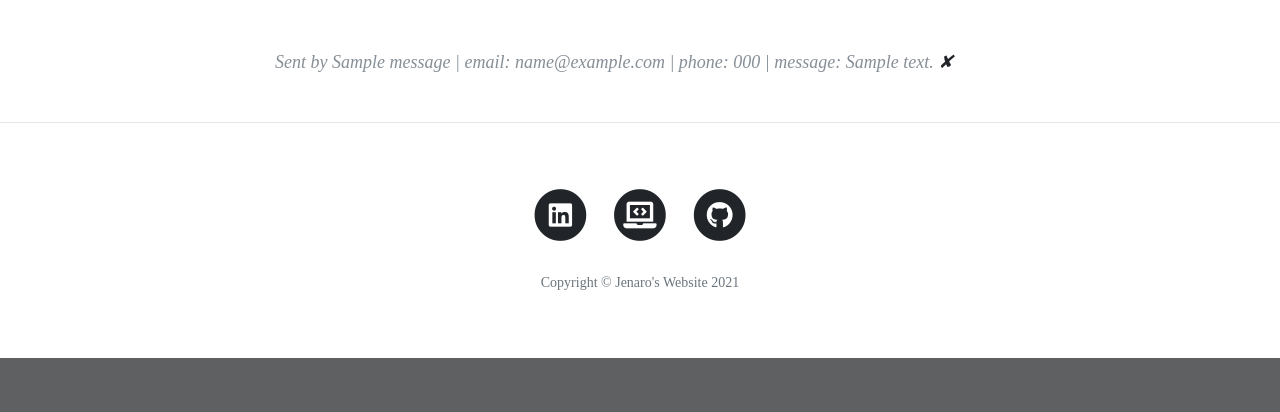
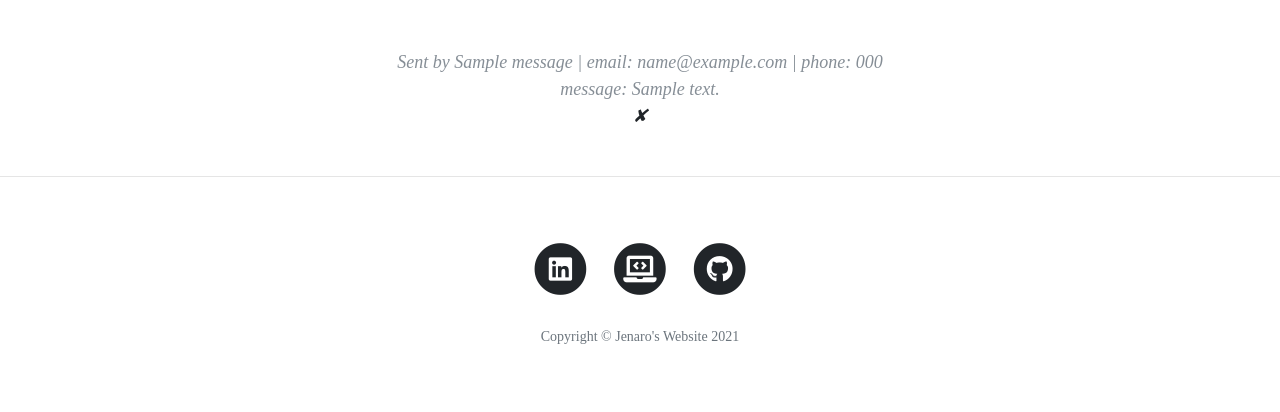
Before and after one commit to Jenaro98/blog_v1, a Flask app: page /messages in a window 1280 px wide. Shown: the part 601-1013 px from the top of the page. Before the commit the page ends 959 px from the top, so only its background shows below. Run offline with Flask 2, Linux system fonts and the light colour scheme; a user stored in the database is signed in; tables that the repository leaves empty hold one stand-in row (values such as "Sample post"); some libraries are stand-ins or nearby versions.

Commit message:
format fix

```diff
--- a/templates/messages.html
+++ b/templates/messages.html
@@ -20,12 +20,14 @@
       <div class="col-lg-8 col-md-10 mx-auto">
         {% for message in messages %}
         <div class="post-preview">
-          <p class="post-meta">Sent by
+          <p class="post-meta" style ="text-align: center;">Sent by
             {{message.name}} |
             email: {{message.email}} |
-              phone: {{message.phone}} |
+              phone: {{message.phone}}
+            <br>
               message: {{message.message}}
             {% if current_user.id == 1: %}
+            <br>
             <a href="{{url_for('delete_message', message_id=message.id) }}">✘</a>
             {% endif %}
           </p>
```
